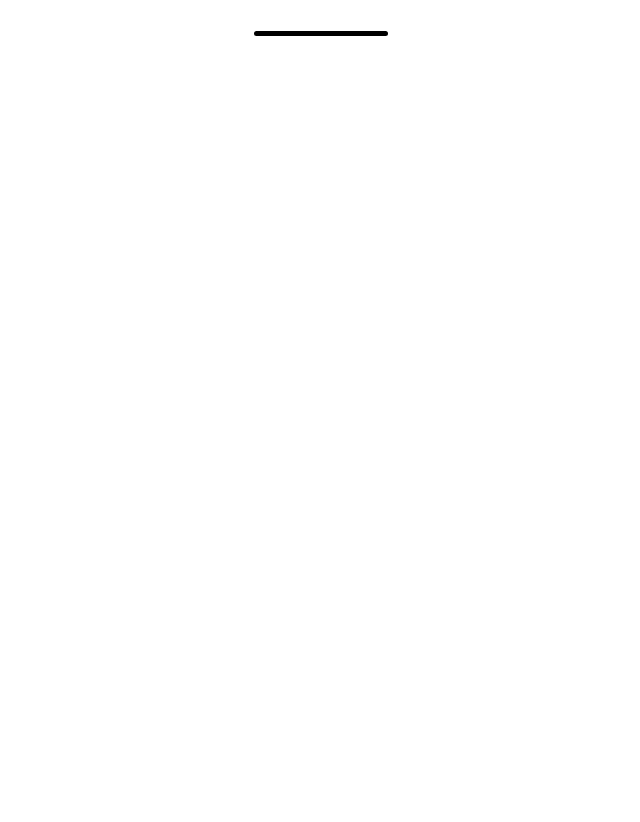
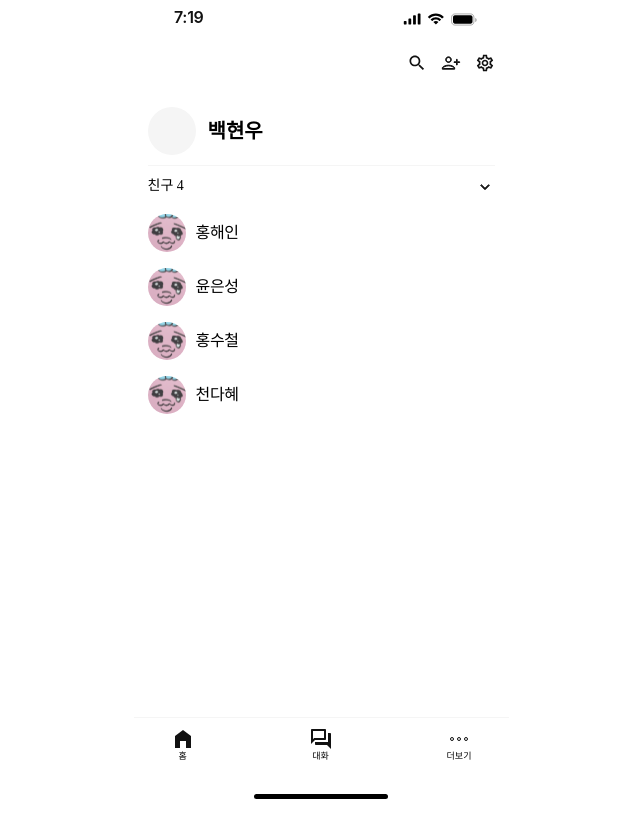
Before and after one commit to CEOS-Developers/react-messenger-19th, a React (Create React App) app: page / in a window 1280 px wide. Shown: the whole page, without its empty margins (319-959 px from the left). Built offline with nearby package versions, Linux system fonts and the light colour scheme.

Commit message:
[ feat ] 라우터 수정

```diff
--- a/src/Router.tsx
+++ b/src/Router.tsx
@@ -11,6 +11,7 @@ const Router = () => {
     <BrowserRouter>
       <Routes>
         <Route path="/" element={<Layout />}>
+          <Route path="" element={<FriendsPage />} />
           <Route path="/friends" element={<FriendsPage />} />
           <Route path="/chats" element={<ChatsPage />} />
           <Route path="/chatsDetail" element={<ChatsDetailPage />}>
```
